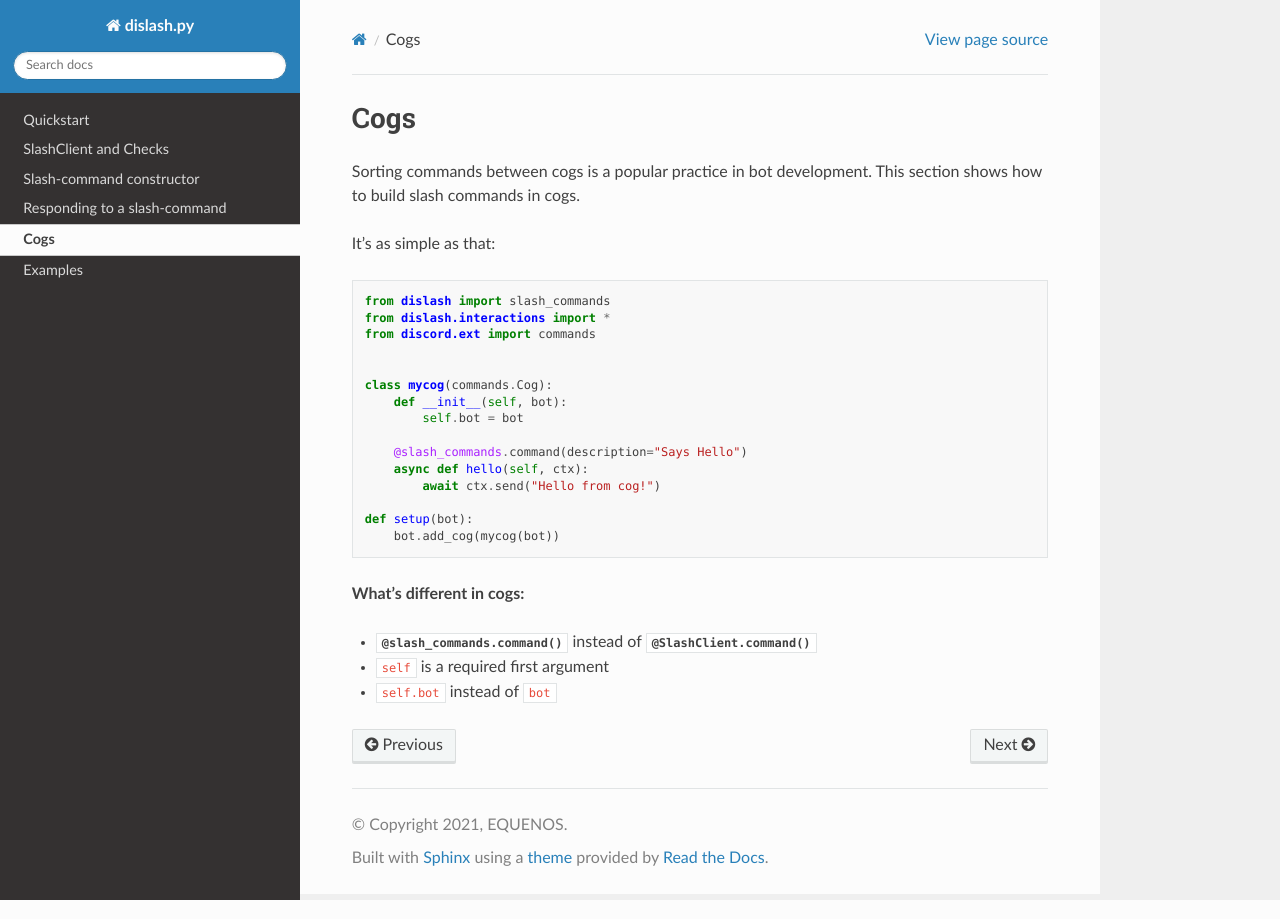
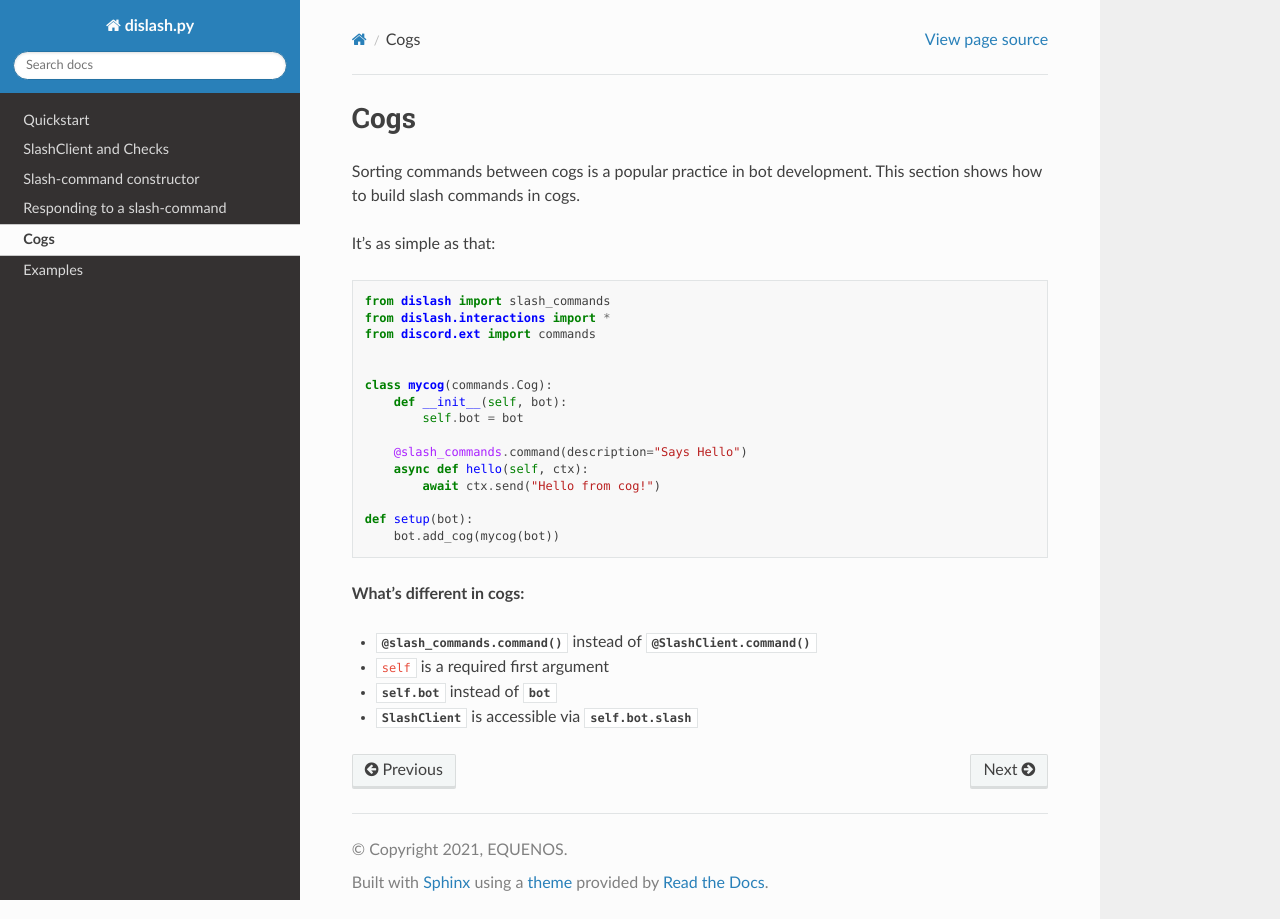
Before and after one commit to EQUENOS/dislash.py, a Sphinx documentation site: the page built from docs/cogs.rst, in a window 1280 px wide. Built offline with Sphinx 7.4.7 and the Read the Docs theme 2.0.0, drawn with Linux system fonts in a browser that asks for light colours.

Commit message:
Docs for version 0.3.8b

```diff
--- a/docs/cogs.rst
+++ b/docs/cogs.rst
@@ -30,4 +30,6 @@ It's as simple as that:
 
 * ``self`` is a required first argument
 
-* ``self.bot`` instead of ``bot``
+* :class:`self.bot` instead of :class:`bot`
+
+* :class:`SlashClient` is accessible via :class:`self.bot.slash`
--- a/docs/slash-response.rst
+++ b/docs/slash-response.rst
@@ -53,4 +53,4 @@ Interaction Data Option
 
     .. automethod:: get_option
 
-..    .. automethod:: option_at
+    .. automethod:: option_at
```
